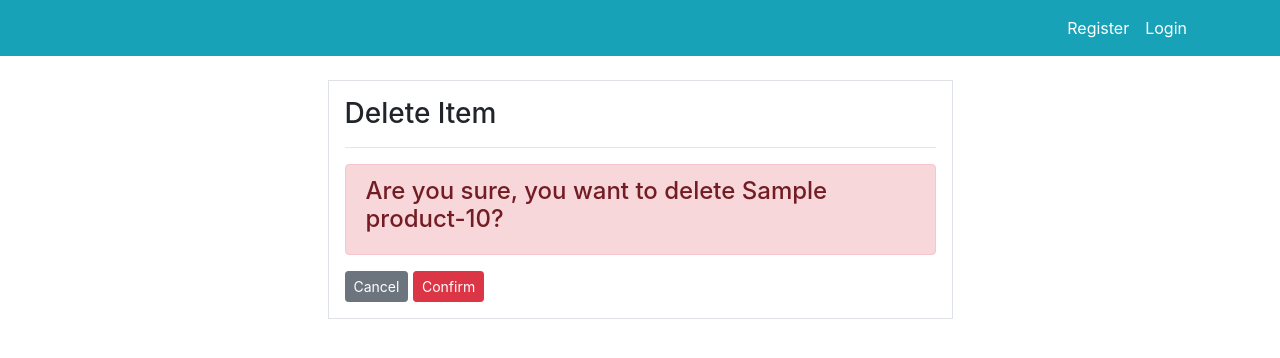
After one commit to mfkrdmn/Django-Inventory-Management-System, a Django app: page /products/delete/1/ in a window 1280 px wide. The commit adds this page. Shown: the top 358 px of the page. Run offline with Django 4.2, Linux system fonts and the light colour scheme; tables that the repository leaves empty hold one stand-in row (values such as "Sample post").

Commit message:
delete function completed

```diff
--- a/project/dashboard/urls.py
+++ b/project/dashboard/urls.py
@@ -5,5 +5,6 @@ urlpatterns = [
     path('', views.index, name="index"),
     path('staff', views.staff, name="dashboard-staff"),
     path('products', views.products, name="dashboard-products"),
+    path('products/delete/<int:pk>/', views.product_delete, name="dashboard-product-delete"),
     path('order', views.order, name="dashboard-order"),
 ]
--- a/project/dashboard/views.py
+++ b/project/dashboard/views.py
@@ -18,7 +18,7 @@ def staff(request):
 @login_required(login_url="user-login")
 def products(request):
 
-    all_products = Product.objects.all()
+    product = Product.objects.all()
 
     if request.method == 'POST':
         form = ProductForm(request.POST)
@@ -31,7 +31,7 @@ def products(request):
         form = ProductForm()
 
     context = {
-        "all_products" : all_products,
+        "product" : product,
         "form" :form,
     }
 
@@ -40,3 +40,14 @@ def products(request):
 @login_required(login_url="user-login")
 def order(request):
     return render(request, "dashboard/order.html")
+
+
+def product_delete(request, pk):
+    item = Product.objects.get(id=pk)
+    if request.method == 'POST':
+        item.delete()
+        return redirect('dashboard-products')
+    context = {
+        'item': item
+    }
+    return render(request, 'dashboard/products_delete.html', context)
--- a/project/templates/dashboard/products.html
+++ b/project/templates/dashboard/products.html
@@ -33,7 +33,7 @@
                 </tr>
             </thead>
             <tbody>
-                {% for product in all_products %}
+                {% for product in product %}
                 <tr>
                     <td>{{ product.name }}</td>
                     <td>{{ product.category }}</td>
@@ -42,7 +42,7 @@
                         <a class="btn btn-info btn-sm mr-2"
                             href="">Edit</a>
                         <a class="btn btn-danger btn-sm ml-2"
-                            href="">Delete</a>
+                            href="{% url 'dashboard-product-delete' product.id %}">Delete</a>
                     </td>
                 </tr>
                 {% endfor %}
--- /dev/null
+++ b/project/templates/dashboard/products_delete.html
@@ -0,0 +1,19 @@
+{% extends 'partials/base.html' %}
+{% block content %}
+<div class="row my-4">
+    <div class="col-md-6 offset-md-3">
+        <div class="border p-3 bg-white">
+            <h3>Delete Item</h3>
+            <hr>
+            <form method="POST">
+                <div class="alert alert-danger">
+                    <h4>Are you sure, you want to delete {{ item }}?</h4>
+                </div>
+                {% csrf_token %}
+                <a class="btn btn-secondary btn-sm" href="{% url 'dashboard-products' %}">Cancel</a>
+                <input class="btn btn-danger btn-sm" type="submit" value="Confirm">
+            </form>
+        </div>
+    </div>
+</div>
+{% endblock %}
```
Also changed, not shown: project/db.sqlite3.
